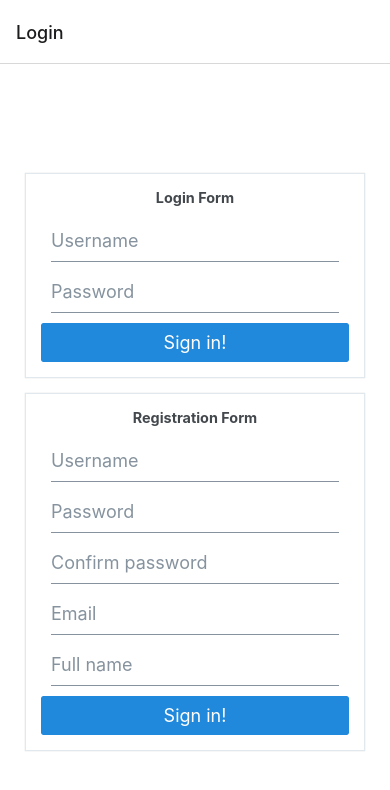
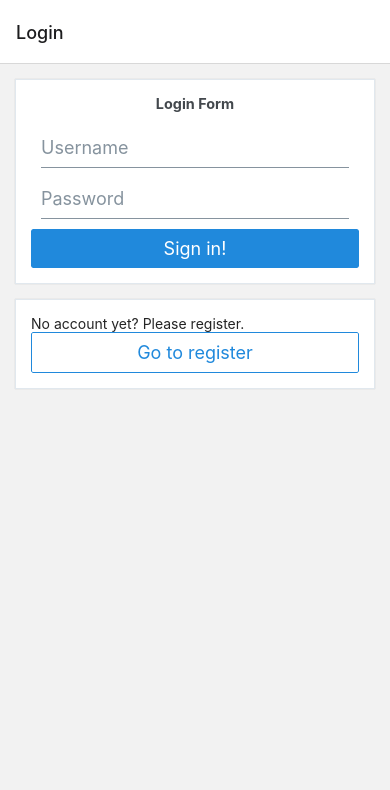
Before and after one commit to mohammra/wbma23-myapp, a React Native app: screen /Login in a window 390 px wide. Shown: the top 790 px of the page. Built offline with nearby package versions, Linux system fonts and the light colour scheme.

Commit message:
views folder is updated

```diff
--- a/views/Login.js
+++ b/views/Login.js
@@ -1,11 +1,10 @@
-import React, {useContext, useEffect} from 'react';
+import React, {useContext, useEffect, useState} from 'react';
 import {
   Keyboard,
   KeyboardAvoidingView,
   Platform,
-  StyleSheet,
+  ScrollView,
   TouchableOpacity,
-  View,
 } from 'react-native';
 import PropTypes from 'prop-types';
 import {MainContext} from '../contexts/MainContext';
@@ -13,10 +12,12 @@ import AsyncStorage from '@react-native-async-storage/async-storage';
 import {useUser} from '../hooks/ApiHooks';
 import LoginForm from '../components/LoginForm';
 import RegisterForm from '../components/RegisterForm';
+import {Button, Card, Text} from '@rneui/base';
 
 const Login = ({navigation}) => {
   const {setIsLoggedIn, setUser} = useContext(MainContext);
   const {getUserByToken} = useUser();
+  const [toggleForm, setToggleForm] = useState(true);
 
   const checkToken = async () => {
     try {
@@ -37,30 +38,27 @@ const Login = ({navigation}) => {
   }, []);
 
   return (
-    <TouchableOpacity
-      onPress={() => Keyboard.dismiss()}
-      style={{flex: 1}}
-      activeOpacity={1}
-    >
-      <KeyboardAvoidingView
-        behavior={Platform.OS === 'ios' ? 'padding' : 'height'}
-        style={styles.container}
-      >
-        <LoginForm />
-        <RegisterForm />
-      </KeyboardAvoidingView>
-    </TouchableOpacity>
+    <ScrollView>
+      <TouchableOpacity onPress={() => Keyboard.dismiss()} activeOpacity={1}>
+        {toggleForm ? <LoginForm /> : <RegisterForm />}
+        <Card>
+          <Text>
+            {toggleForm
+              ? 'No account yet? Please register.'
+              : 'Already have an account? Please login.'}
+          </Text>
+          <Button
+            type="outline"
+            title={toggleForm ? 'Go to register' : 'Go to login'}
+            onPress={() => {
+              setToggleForm(!toggleForm);
+            }}
+          />
+        </Card>
+      </TouchableOpacity>
+    </ScrollView>
   );
 };
-
-const styles = StyleSheet.create({
-  container: {
-    flex: 1,
-    backgroundColor: '#fff',
-    alignItems: 'center',
-    justifyContent: 'center',
-  },
-});
 
 Login.propTypes = {
   navigation: PropTypes.object,
--- a/views/Profile.js
+++ b/views/Profile.js
@@ -1,9 +1,9 @@
 import React, {useContext, useEffect, useState} from 'react';
-import {StyleSheet, SafeAreaView, Text, Button, Image} from 'react-native';
 import {MainContext} from '../contexts/MainContext';
 import AsyncStorage from '@react-native-async-storage/async-storage';
 import {useTag} from '../hooks/ApiHooks';
 import {uploadsUrl} from '../utils/variables';
+import {Button, Card, Icon, ListItem} from '@rneui/themed';
 
 const Profile = () => {
   const {getFilesByTag} = useTag();
@@ -24,13 +24,17 @@ const Profile = () => {
   }, []);
 
   return (
-    <SafeAreaView style={styles.container}>
-      <Text>Profile</Text>
-      <Image style={styles.image} source={{uri: uploadsUrl + avatar}} />
-
-      <Text>Username: {user.username}</Text>
-      <Text>Email: {user.email}</Text>
-      <Text>Full name: {user.full_name}</Text>
+    <Card>
+      <Card.Title>{user.username}</Card.Title>
+      <Card.Image source={{uri: uploadsUrl + avatar}} />
+      <ListItem>
+        <Icon name="email" />
+        <ListItem.Title>{user.email}</ListItem.Title>
+      </ListItem>
+      <ListItem>
+        <Icon name="badge" />
+        <ListItem.Title>{user.full_name}</ListItem.Title>
+      </ListItem>
       <Button
         title="Logout!"
         onPress={async () => {
@@ -44,22 +48,8 @@ const Profile = () => {
           }
         }}
       />
-    </SafeAreaView>
+    </Card>
   );
 };
 
-const styles = StyleSheet.create({
-  container: {
-    flex: 1,
-    backgroundColor: '#fff',
-    alignItems: 'center',
-    justifyContent: 'center',
-    paddingTop: 40,
-  },
-  image: {
-    width: 200,
-    height: 300,
-  },
-});
-
 export default Profile;
--- a/views/Single.js
+++ b/views/Single.js
@@ -1,34 +1,34 @@
 import React from 'react';
-import {StyleSheet, SafeAreaView, Text, Image} from 'react-native';
 import {uploadsUrl} from '../utils/variables';
 import PropTypes from 'prop-types';
+import {Text, Card, ListItem} from '@rneui/themed';
 
 const Single = ({route}) => {
   console.log(route.params);
-  const {title, description, filename, time_added: timeAdded} = route.params;
+  const {
+    title,
+    description,
+    filename,
+    time_added: timeAdded,
+    user_id: userId,
+  } = route.params;
   return (
-    <SafeAreaView style={styles.container}>
-      <Text>{title}</Text>
-      <Image style={styles.image} source={{uri: uploadsUrl + filename}} />
-      <Text>{timeAdded}</Text>
-      <Text>{description}</Text>
-    </SafeAreaView>
+    <Card>
+      <Card.Title>{title}</Card.Title>
+      <Card.Divider />
+      <Card.Image source={{uri: uploadsUrl + filename}} />
+      <ListItem>
+        <Text>{description}</Text>
+      </ListItem>
+      <ListItem>
+        <Text>uploaded at: {timeAdded}</Text>
+      </ListItem>
+      <ListItem>
+        <Text>by user: {userId}</Text>
+      </ListItem>
+    </Card>
   );
 };
-
-const styles = StyleSheet.create({
-  container: {
-    flex: 1,
-    backgroundColor: '#fff',
-    alignItems: 'center',
-    justifyContent: 'center',
-    paddingTop: 40,
-  },
-  image: {
-    width: 200,
-    height: 300,
-  },
-});
 
 Single.propTypes = {
   route: PropTypes.object,
```
